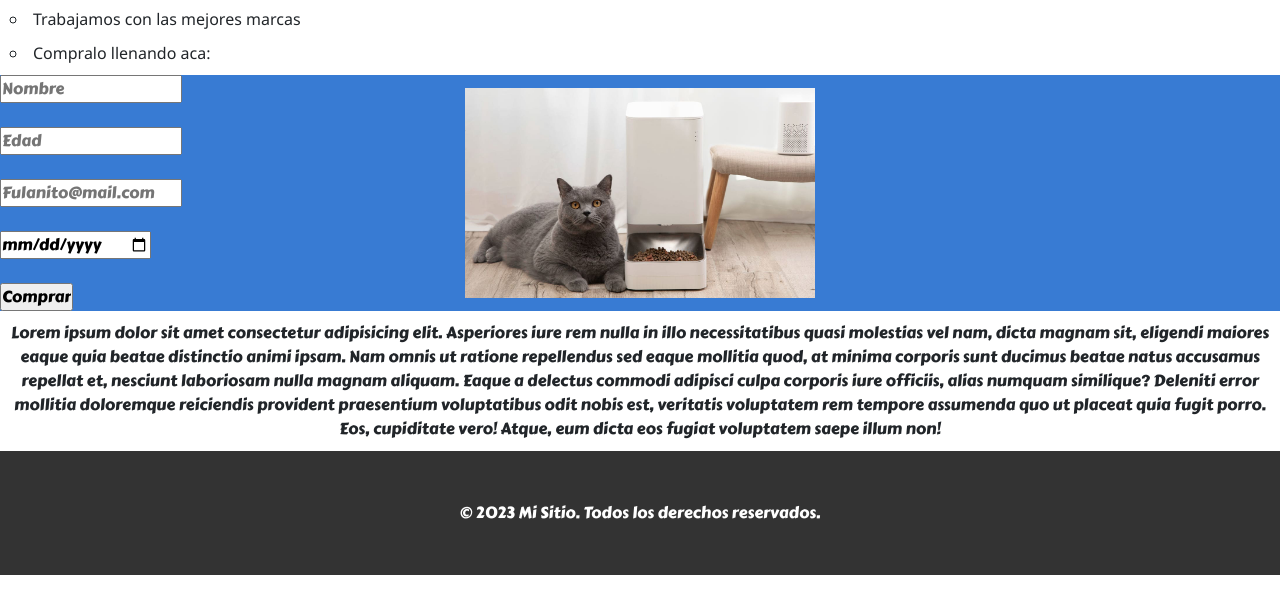
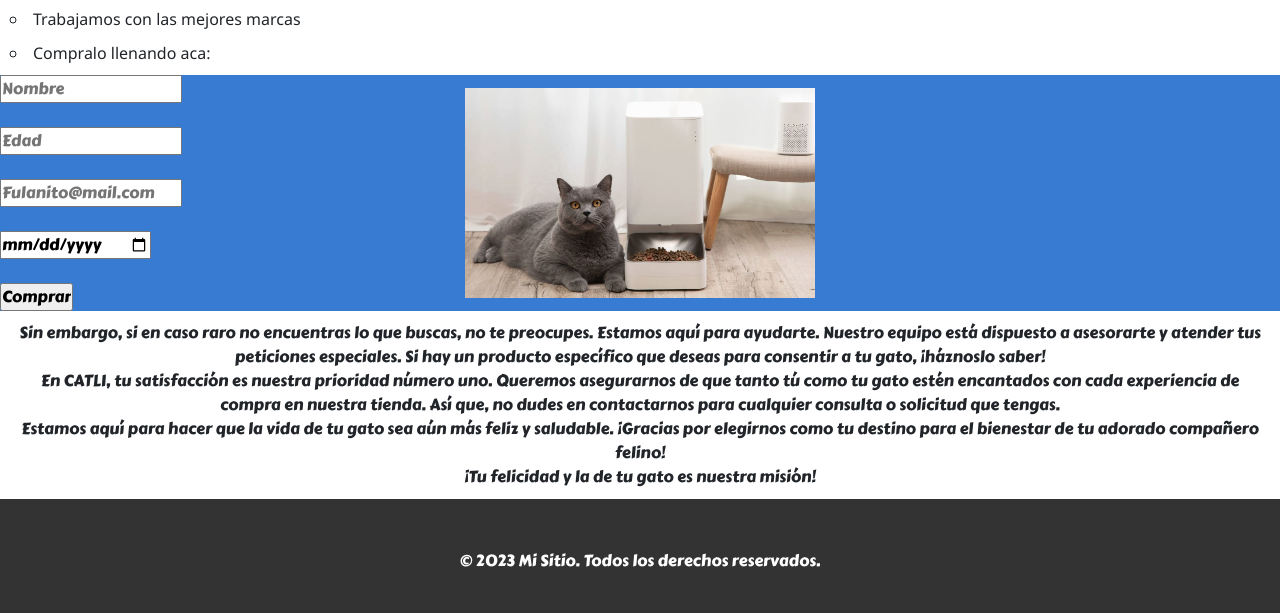
Before and after one commit to adriangordillo0/2da-preentrega-gordillo, a plain HTML site: page pages/tienda.html in a window 1280 px wide. Shown: the part 185-798 px from the top of the page. Drawn offline with nearby package versions, Linux system fonts and the light colour scheme.

Commit message:
Cambie texto tienda

```diff
--- a/pages/tienda.html
+++ b/pages/tienda.html
@@ -85,13 +85,18 @@
       <input type="submit" value="Comprar">
     </form>
     <p>
-      Lorem ipsum dolor sit amet consectetur adipisicing elit. Asperiores iure rem nulla in illo necessitatibus
-      quasi molestias vel nam, dicta magnam sit, eligendi maiores eaque quia beatae distinctio animi ipsam. Nam
-      omnis ut ratione repellendus sed eaque mollitia quod, at minima corporis sunt ducimus beatae natus accusamus
-      repellat et, nesciunt laboriosam nulla magnam aliquam. Eaque a delectus commodi adipisci culpa corporis iure
-      officiis, alias numquam similique? Deleniti error mollitia doloremque reiciendis provident praesentium
-      voluptatibus odit nobis est, veritatis voluptatem rem tempore assumenda quo ut placeat quia fugit porro.
-      Eos, cupiditate vero! Atque, eum dicta eos fugiat voluptatem saepe illum non!
+      Sin embargo, si en caso raro no encuentras lo que buscas, no te preocupes. Estamos aquí para ayudarte. Nuestro
+      equipo está dispuesto a asesorarte y atender tus peticiones especiales. Si hay un producto específico que deseas
+      para consentir a tu gato, ¡háznoslo saber!
+      <br>
+      En CATLI, tu satisfacción es nuestra prioridad número uno. Queremos asegurarnos de que tanto tú como tu gato
+      estén encantados con cada experiencia de compra en nuestra tienda. Así que, no dudes en contactarnos para
+      cualquier consulta o solicitud que tengas.
+      <br>
+      Estamos aquí para hacer que la vida de tu gato sea aún más feliz y saludable. ¡Gracias por elegirnos como tu
+      destino para el bienestar de tu adorado compañero felino!
+      <br>
+      ¡Tu felicidad y la de tu gato es nuestra misión!
     </p>
   </main>
 
```
